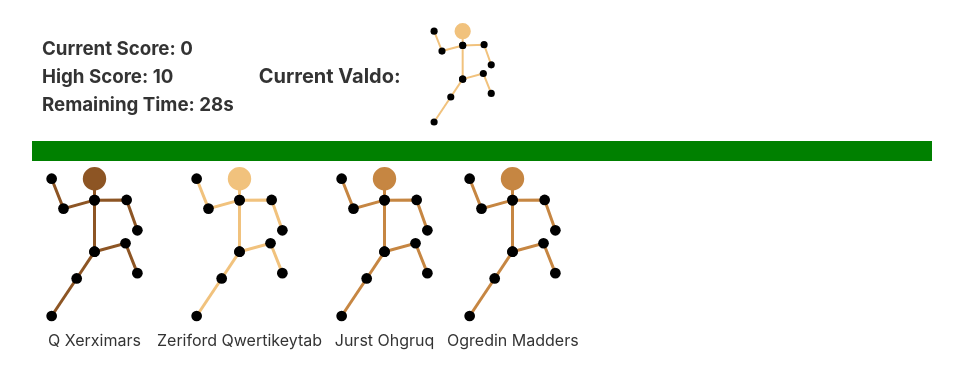
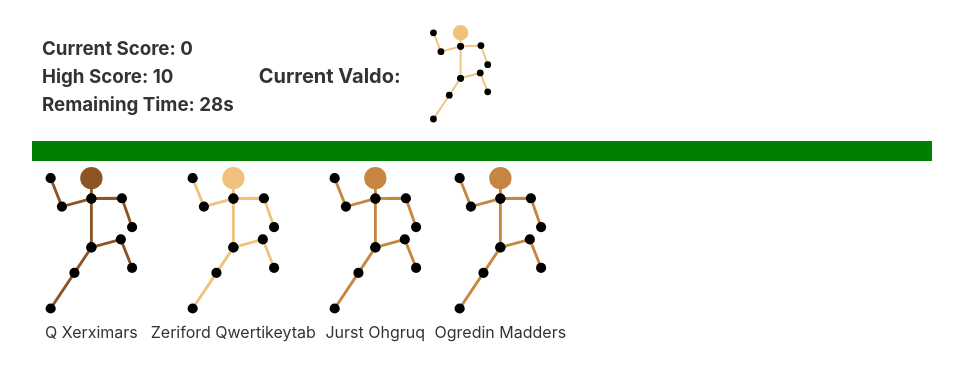
Before and after one commit to JoshCode25/vheres-valdo, a Svelte app: page / in a window 1280 px wide. Both pictures are taken after a click on the button "Click to Start". Shown: the top 388 px of the page, without its empty margins (124-1087 px from the left). Built offline with nearby package versions, Linux system fonts and the light colour scheme.

Commit message:
valdo height clarification

```diff
--- a/src/Header.svelte
+++ b/src/Header.svelte
@@ -62,7 +62,7 @@
     {#if $valdoStore.activatedGame}
       {#key $valdoStore.activeValdo}
         <Valdo
-          height={100}
+          totalHeight={100}
           valdoData={$valdoStore.activeValdo}
           {displaySVG}
           hoverPointer={false}
--- a/src/Valdo/Valdo.svelte
+++ b/src/Valdo/Valdo.svelte
@@ -1,7 +1,6 @@
 <script>
   import { createEventDispatcher } from 'svelte';
   import { fade } from 'svelte/transition';
-  import { valdoStore } from '../Stores/valdoStore';
 
   import ValdoArm from './ValdoArm.svelte';
   import ValdoHead from './ValdoHead.svelte';
@@ -11,7 +10,7 @@
 
   export let valdoData = {};
   export let displaySVG = true;
-  export let height = 150;
+  export let totalHeight = 150;
   export let hoverPointer = true;
   export let showFullName = false;
 
@@ -23,6 +22,7 @@
     greeting = 'hello',
     correctResponse = 'yes',
     incorrectResponse = 'no',
+    height = totalHeight * 0.95,
     width = (height * 5) / 6,
     strokeWidth = 2,
     midPoint = { x: width / 2, y: height / 2 },
@@ -60,7 +60,7 @@
 <!-- svelte-ignore a11y-click-events-have-key-events -->
 <div class:hoverPointer on:click={handleclick} transition:fade>
   {#if displaySVG}
-    <svg {width} height={height * 1.05}>
+    <svg {width} height={totalHeight}>
       <!-- Head -->
       <ValdoHead {headPoint} {headDiameter} {strokeWidth} {skinTone} />
       <!-- Neck -->
```
